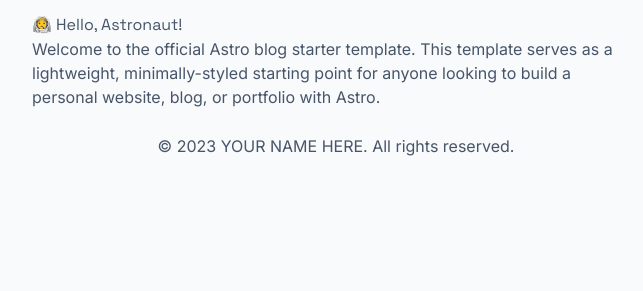
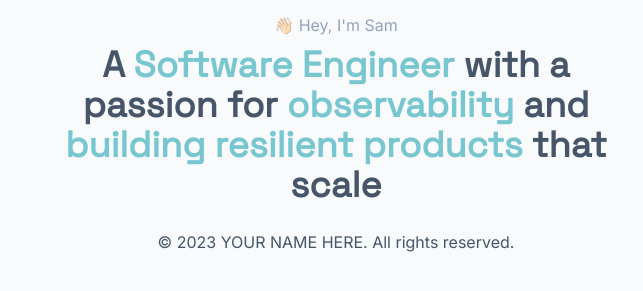
Before and after one commit to samogorm/personal-website, an Astro site: page / in a window 1280 px wide. Shown: the part 115-406 px from the top of the page, without its empty margins (304-947 px from the left). Built offline with nearby package versions, Linux system fonts and the light colour scheme; Astro itself is replaced by a stand-in of ours.

Commit message:
Add intro text

```diff
--- a/src/layouts/MainLayout.astro
+++ b/src/layouts/MainLayout.astro
@@ -17,7 +17,7 @@
 		/>
 	</head>
 
-	<body class="bg-slate-50 text-slate-600 dark:bg-slate-900 dark:text-slate-50 mx-auto p-4 w-full sm:w-3/4 lg:w-2/4">
+	<body class="bg-slate-50 text-slate-600 dark:bg-slate-900 dark:text-slate-200 mx-auto p-4 w-full sm:w-3/4 lg:w-3/4 xl:w-2/4 font-sans">
 		<Header />
 		<main class="align-center">
 			<slot />
--- a/src/pages/index.astro
+++ b/src/pages/index.astro
@@ -7,10 +7,10 @@
 	title={ `${SITE_TITLE} | Home` }
 	description={ SITE_DESCRIPTION }
 >
-	<h1 class="font-mono">🧑‍🚀 Hello, Astronaut!</h1>
-	<p>
-		Welcome to the official <a href="https://astro.build/">Astro</a> blog starter template. This
-		template serves as a lightweight, minimally-styled starting point for anyone looking to build
-		a personal website, blog, or portfolio with Astro.
-	</p>
+	<div class="text-center">
+		<p class="text-slate-400 dark:text-slate-400 mb-2">👋🏻 Hey, I'm Sam</p>
+		<h1 class="text-2xl md:text-4xl font-mono font-extrabold">
+			A <span class="text-primary-500">Software Engineer</span> with a passion for <span class="text-primary-500">observability</span> and <span class="text-primary-500">building resilient products</span> that scale
+		</h1>
+	</div>
 </MainLayout>
```
Also changed, not shown: 1 other file.
